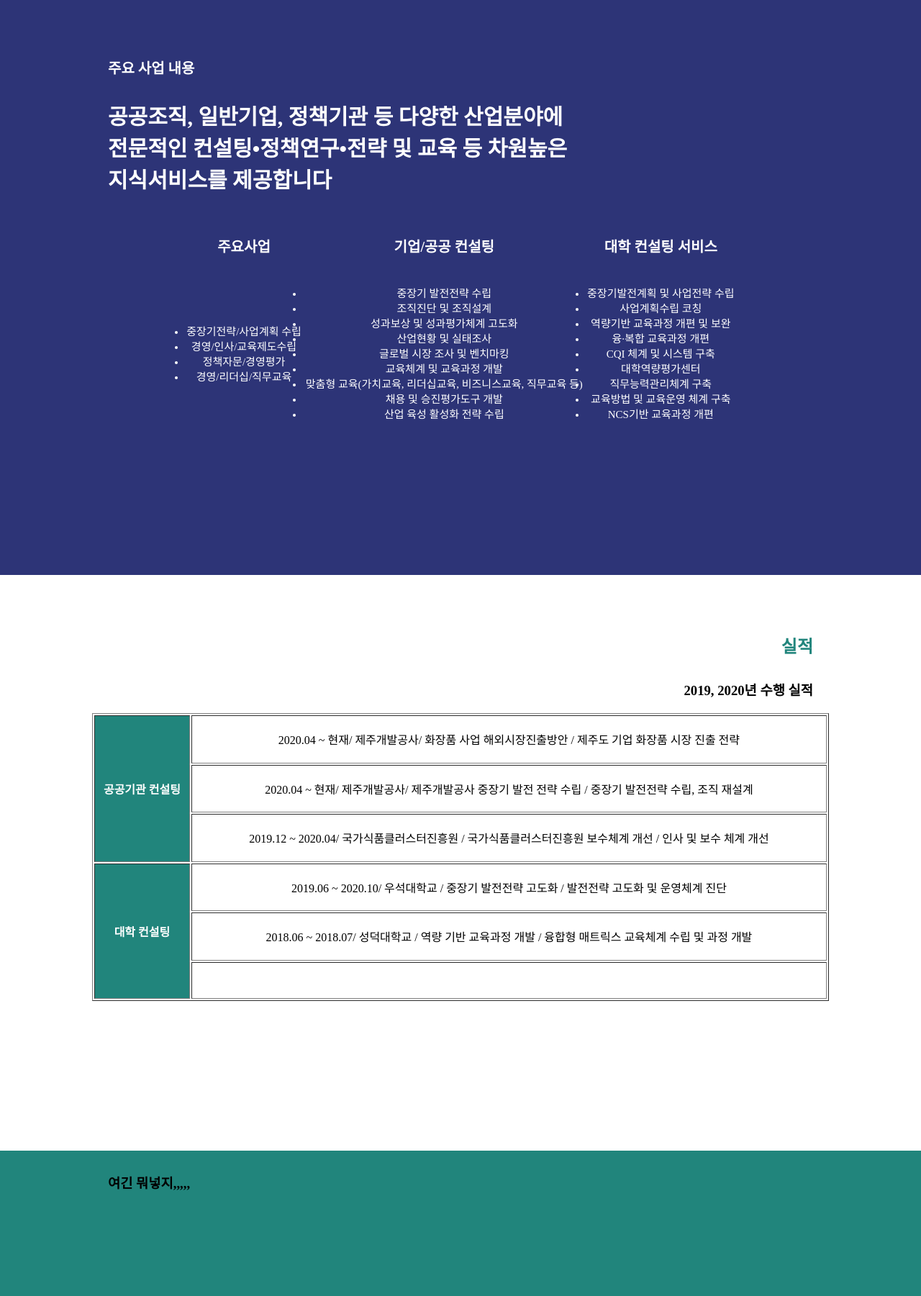
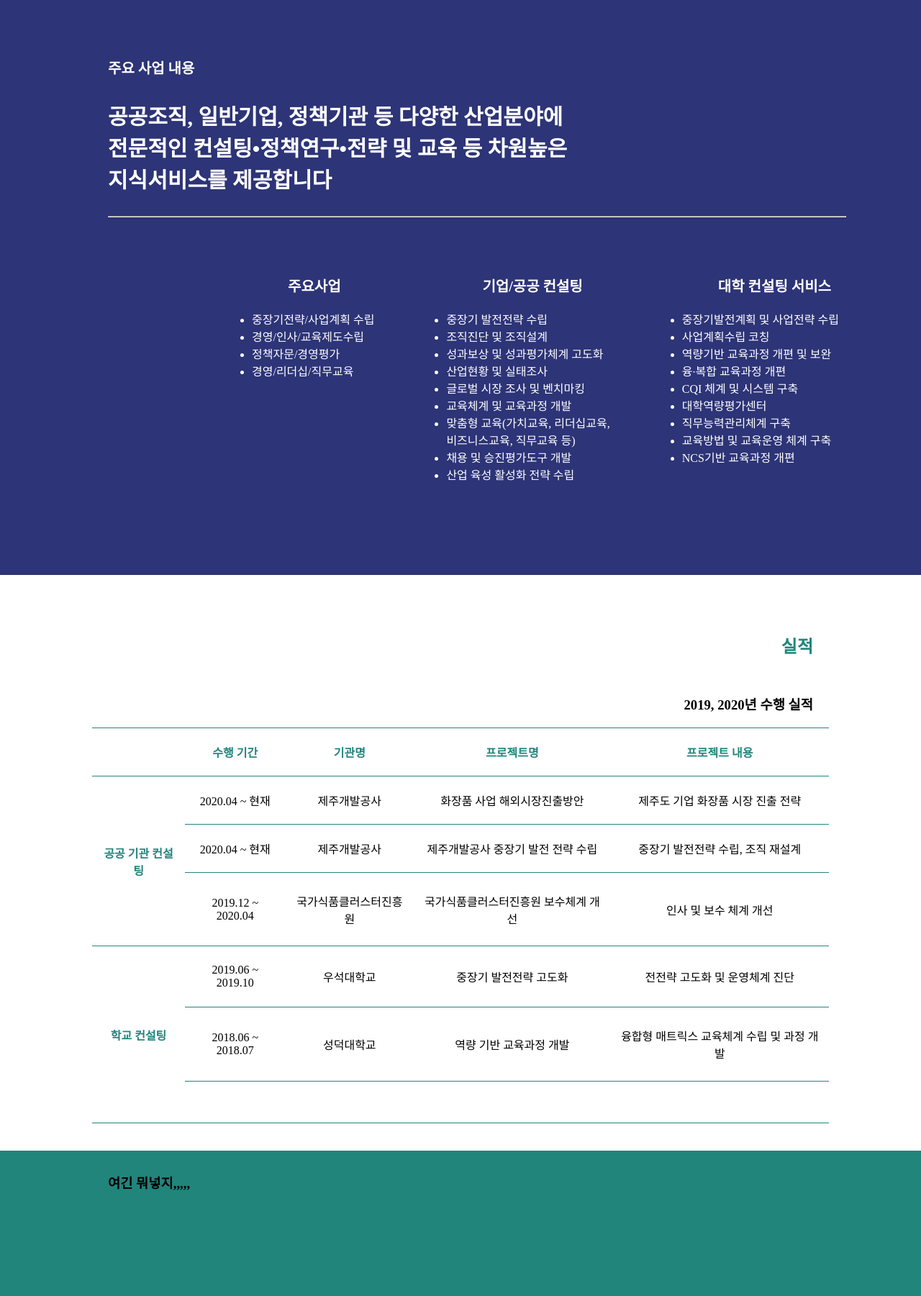
Before and after one commit to wwjdtm/G2Mh-p, a PHP site: page /main.html in a window 1280 px wide. Shown: the part 1101-2902 px from the top of the page at 72% size. Run offline with PHP 8.4, Linux system fonts and the light colour scheme.

Commit message:
섹션2,3레이아웃 변경 #4

```diff
--- a/main.css
+++ b/main.css
@@ -84,23 +84,26 @@ section h1, section h3, section h4, .footer h4{
     color:white;
     font-size: 30px;
 }
+.sec2line{
+    width: 80%;
+    margin-left: 150px;
+    margin-top: 30px;
+}
 
-.section2 table{
+.part1, .part2, .part3{
+    float: left;
+    /* text-align: center; */
+}
+.part1{
+    padding-left: 250px;
+}
+
+.part1 ul, .part2 ul, .part3 ul{
+    margin-top:20px;
+    margin-left:100px;
     color: white;
-    height: 300px;
-    width: 60%;
-    margin-left: auto;
-    margin-right: auto;
-    margin-top: 50px;
-    text-align: center;
+}
 
-}
-.section2 table th{
-    font-size: 20px;
-}
-.section2 table td{
-    font-size: 15px;
-}
 
 .section3{
     background-color:white;
@@ -112,22 +115,34 @@ section h1, section h3, section h4, .footer h4{
     padding-right: 150px;
 }
 .section3 h3{
+    padding-top:50px;
     text-align: right;
     padding-right: 150px;
 }
 
 .section3 table{
-    height: 400px;
+    height: 550px;
     width: 80%;
     margin-left: auto;
     margin-right: auto;
     margin-top: 20px;
     text-align: center;
+    border-collapse: collapse;
 
 }
+td,th{
+    border-top: 1.5px solid #21857C;
+    border-bottom: 1.5px solid #21857C;
+    padding: 10px;
+
+}
+th{
+    font-size: 15x;
+}
+
 
 .section3 table th{
-    color: white;
+    color:#21857C;
 }
 
 
--- a/main.html
+++ b/main.html
@@ -36,10 +36,9 @@
                 <div class="container">
                     <h2>주요 사업 내용</h2>
                     <h1>공공조직, 일반기업, 정책기관 등 다양한 산업분야에<br>전문적인 컨설팅•정책연구•전략 및 교육 등 차원높은<br>지식서비스를 제공합니다</h1>
-                    <table>
-                        <th>주요사업</th><th>기업/공공 컨설팅</th><th>대학 컨설팅 서비스</th>
-                        <tr>
-                            <td>
+                    <hr class="sec2line">
+                    <div class="part1">
+                        <h2>주요사업</h2>
                             <ul>
                                 <li>중장기전략/사업계획 수립</li>
                                 <li>경영/인사/교육제도수립</li>
@@ -47,9 +46,9 @@
                                 <li>경영/리더십/직무교육</li>
 
                             </ul>
-                            </td>
-
-                            <td>
+                    </div>
+                    <div class="part2">
+                        <h2>기업/공공 컨설팅</h2>
                             <ul>
                                 <li>중장기 발전전략 수립</li>
                                 <li>조직진단 및 조직설계</li>
@@ -57,13 +56,13 @@
                                 <li>산업현황 및 실태조사</li>
                                 <li>글로벌 시장 조사 및 벤치마킹</li>
                                 <li>교육체계 및 교육과정 개발</li>
-                                    <li>맞춤형 교육(가치교육, 리더십교육, 비즈니스교육, 직무교육 등)</li>
+                                <li>맞춤형 교육(가치교육, 리더십교육,<br> 비즈니스교육, 직무교육 등)</li>
                                 <li>채용 및 승진평가도구 개발</li>
                                 <li>산업 육성 활성화 전략 수립</li>
                             </ul>
-                            </td>
-
-                            <td>
+                    </div>
+                    <div class="part3">
+                        <h2>대학 컨설팅 서비스</h2>
                             <ul>
                                 <li>중장기발전계획 및 사업전략 수립</li>
                                 <li>사업계획수립 코칭</li>
@@ -75,10 +74,8 @@
                                 <li>교육방법 및 교육운영 체계 구축</li>
                                 <li>NCS기반 교육과정 개편</li>
                             </ul>
-                            </td>
+                    </div>
 
-                        </tr>
-                    </table>
                 </div>
 
             </section>
@@ -87,28 +84,31 @@
                 <div class="container">
                     <h2>실적</h2>
                     <h3>2019, 2020년 수행 실적</h3>
-                    <table border="1">
+                    <table>
                         <tr>
-                            <th colspan="2" rowspan="3" bgcolor="#21857C">공공기관 컨설팅</th>
-                            <td> 2020.04 ~ 현재/ 제주개발공사/ 화장품 사업 해외시장진출방안       / 제주도 기업 화장품 시장 진출 전략</td>
+                        <th colspan="2"> </th><th>수행 기간</th><th>기관명</th><th>프로젝트명</th><th>프로젝트 내용</th>
                         </tr>
                         <tr>
-                            <td> 2020.04 ~ 현재/ 제주개발공사/ 제주개발공사 중장기 발전 전략 수립  / 중장기 발전전략 수립, 조직 재설계</td>
+                            <th colspan="2" rowspan="3">공공 기관 컨설팅</th>
+                            <td>2020.04 ~ 현재</td><td>제주개발공사</td><td>화장품 사업 해외시장진출방안</td><td>제주도 기업 화장품 시장 진출 전략</td>
                         </tr>
                         <tr>
-                            <td> 2019.12 ~ 2020.04/ 국가식품클러스터진흥원 / 국가식품클러스터진흥원 보수체계 개선 / 인사 및 보수 체계 개선</td>
+                            <td>2020.04 ~ 현재</td><td>제주개발공사</td><td>제주개발공사 중장기 발전 전략 수립</td><td>중장기 발전전략 수립, 조직 재설계</td>
+                        </tr>
+                        <tr>
+                            <td>2019.12 ~ 2020.04</td><td>국가식품클러스터진흥원</td><td>국가식품클러스터진흥원 보수체계 개선</td><td>인사 및 보수 체계 개선</td>
+                        </tr>
+                        <tr>
+                            <th colspan="2" rowspan="3">학교 컨설팅</th>
+                            <td>2019.06 ~ 2019.10</td><td>우석대학교</td><td>중장기 발전전략 고도화</td><td>전전략 고도화 및 운영체계 진단</td>
+                        </tr>
+                        <tr>
+                            <td>2018.06 ~ 2018.07</td><td>성덕대학교</td><td>역량 기반 교육과정 개발</td><td>융합형 매트릭스 교육체계 수립 및 과정 개발</td>
+                        </tr>
+                        <tr>
+                            <td>&nbsp;</td><td>&nbsp;</td><td>&nbsp;</td><td>&nbsp;</td>
                         </tr>
 
-                        <tr>
-                            <th colspan="2" rowspan="3" bgcolor="#21857C">대학 컨설팅</th>
-                            <td> 2019.06 ~ 2020.10/ 우석대학교         / 중장기 발전전략 고도화           / 발전전략 고도화 및 운영체계 진단</td>
-                        </tr>
-                        <tr>
-                            <td> 2018.06 ~ 2018.07/ 성덕대학교         / 역량 기반 교육과정 개발          / 융합형 매트릭스 교육체계 수립 및 과정 개발</td>
-                        </tr>
-                        <tr>
-                            <td>&nbsp;</td>
-                        </tr>
 
                     </table>
 
```
Lines whose indentation alone changed are shown as unchanged.
